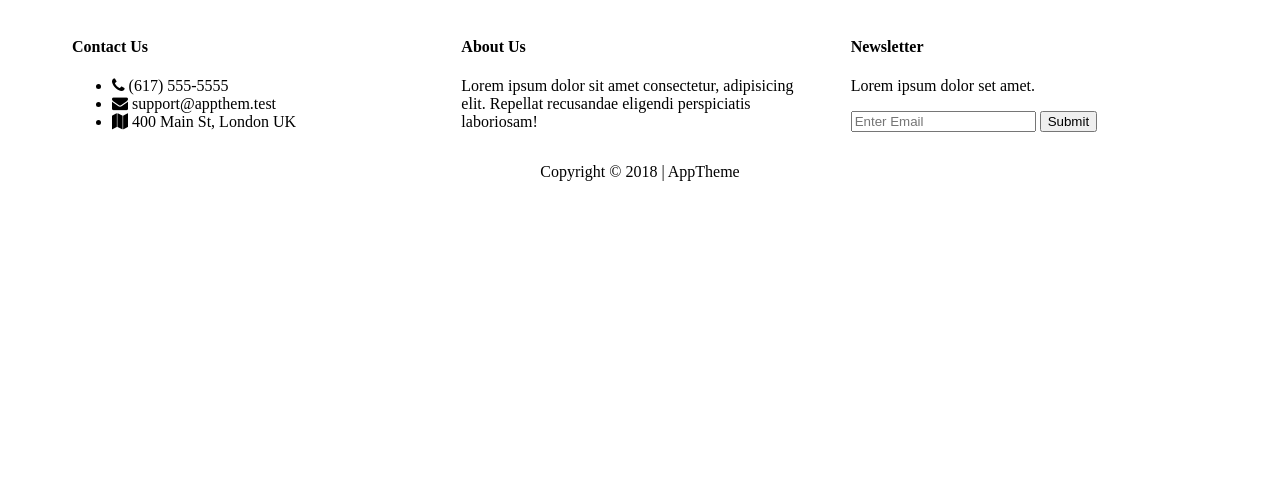
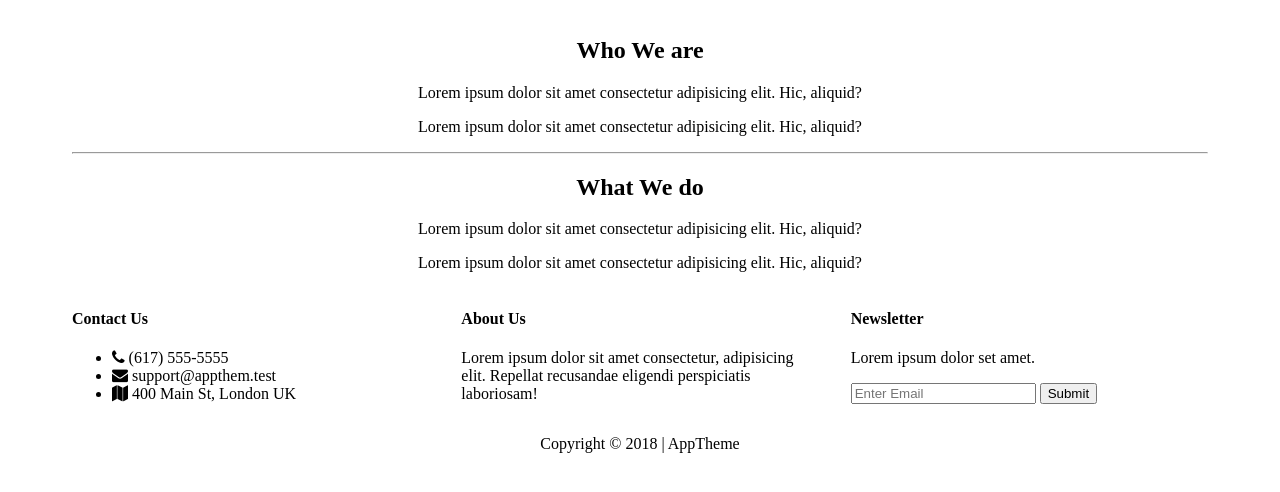
Before and after one commit to brettl1991/FlexboxGrid-HTML-CSS, a plain HTML site: page about.html in a window 1280 px wide. Shown: the part 162-654 px from the top of the page. Drawn offline with Linux system fonts and the light colour scheme.

Commit message:
Add main page section  to about page

```diff
--- a/about.html
+++ b/about.html
@@ -36,6 +36,22 @@
             <div class="row">
                 <div class="col-xs-12 col-sm-12 col-md-12 col-lg-12">
                     <h1>About us</h1>
+                </div>
+            </div>
+        </div>
+    </section>
+<!-- MAIN PAGE  -->
+    <section id="page" class="about">
+        <div class="container">
+            <div class="row center-xs center-sm center-md center-lg">
+                <div class="col-xs-12 col-sm-12 col-md-12 col-lg-12">
+                    <h2><span class="primary-text">Who</span> We are</h2>
+                    <p>Lorem ipsum dolor sit amet consectetur adipisicing elit. Hic, aliquid?</p>
+                    <p>Lorem ipsum dolor sit amet consectetur adipisicing elit. Hic, aliquid?</p>
+                    <hr>
+                    <h2><span class="primary-text">What</span> We do</h2>
+                    <p>Lorem ipsum dolor sit amet consectetur adipisicing elit. Hic, aliquid?</p>
+                    <p>Lorem ipsum dolor sit amet consectetur adipisicing elit. Hic, aliquid?</p>
                 </div>
             </div>
         </div>
```
